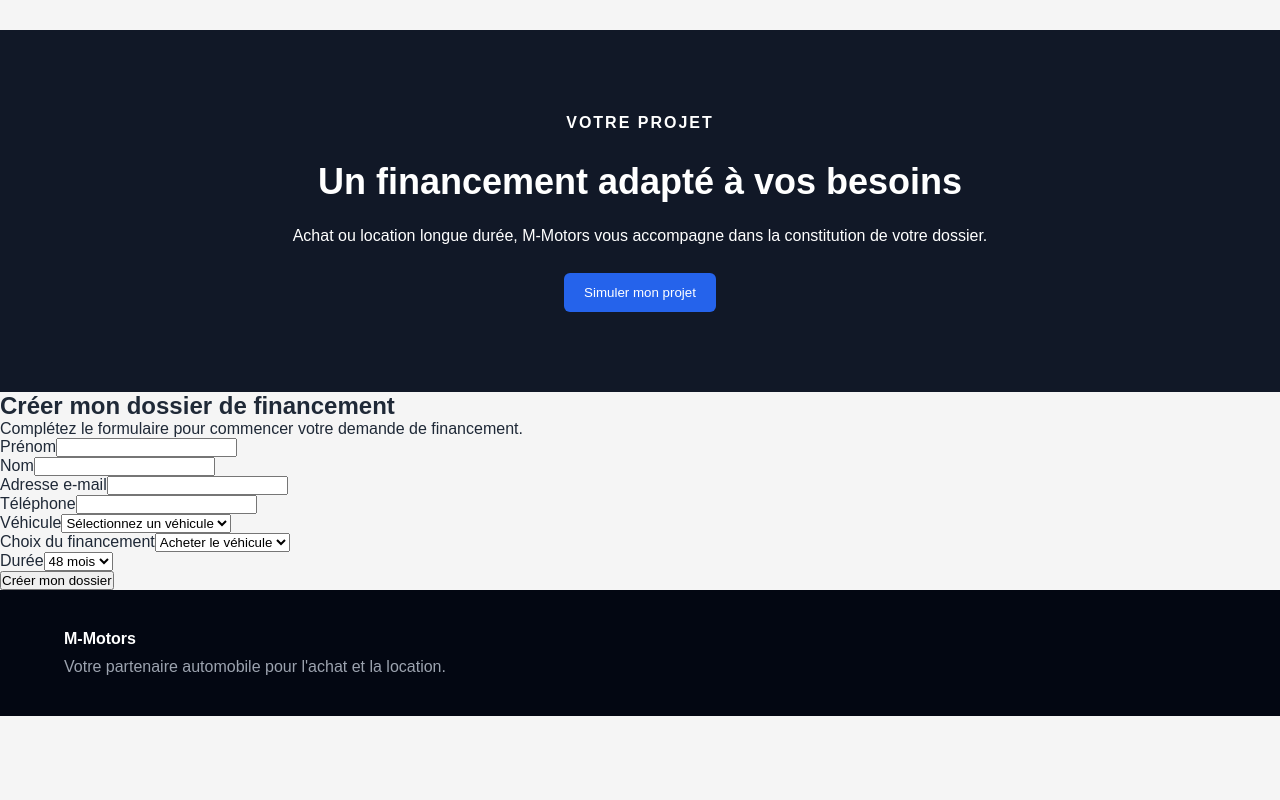
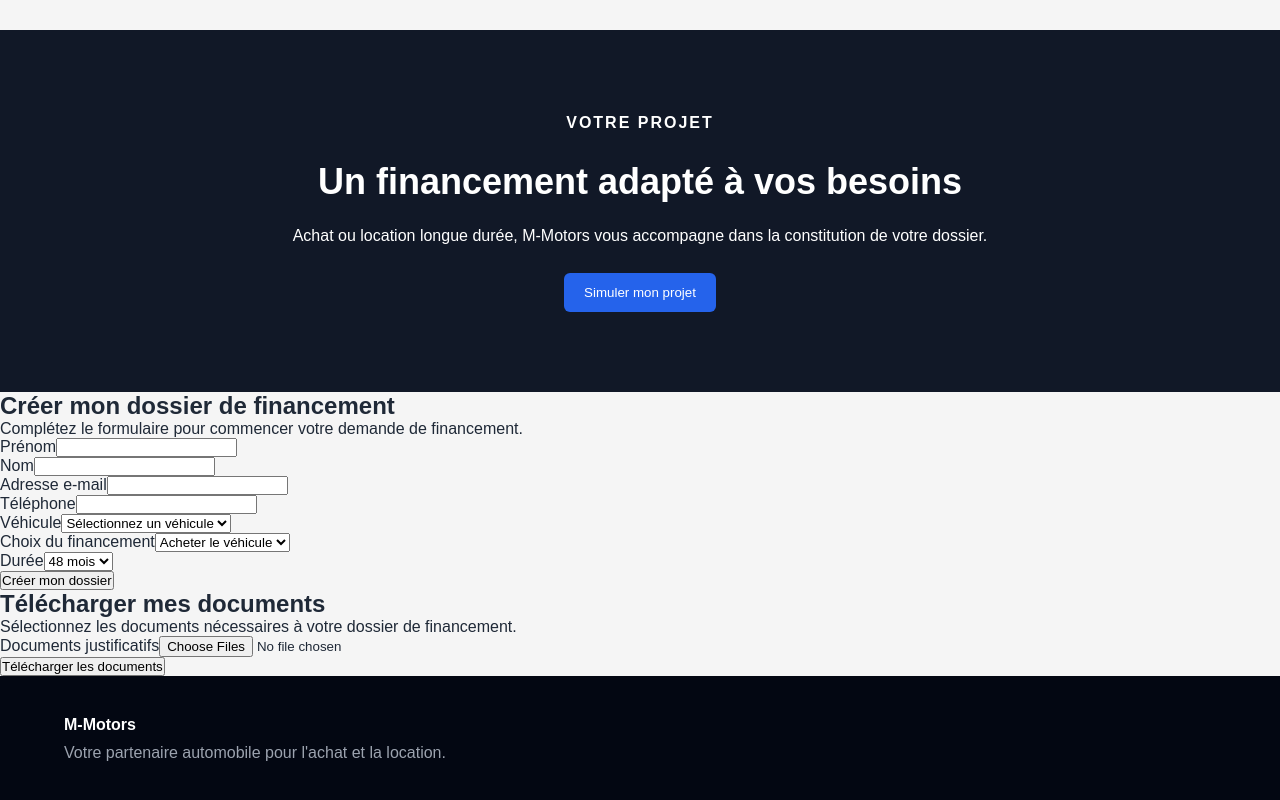
Before and after one commit to NicolascrenFr/M-Motors, a React (Vite) app in the folder frontend/: page / in a window 1280 px wide. Shown: the part 1340-2140 px from the top of the page. Before the commit the page ends 2056 px from the top, so only its background shows below. Built offline with nearby package versions, Linux system fonts and the light colour scheme.

Commit message:
feat(documents): ajouter le téléchargement de documents

```diff
--- a/frontend/src/App.jsx
+++ b/frontend/src/App.jsx
@@ -2,6 +2,7 @@ import { useState } from "react";
 import vehicles from "./data/vehicles";
 import VehicleCard from "./components/VehicleCard";
 import FinancingForm from "./components/FinancingForm";
+import DocumentUpload from "./components/DocumentUpload";
 import "./App.css";
 
 function App() {
@@ -131,6 +132,8 @@ function App() {
       </section>
 
       <FinancingForm />
+      <DocumentUpload />
+
       {/* MODAL VEHICULE */}
       {selectedVehicle && (
         <div
--- /dev/null
+++ b/frontend/src/components/DocumentUpload.jsx
@@ -0,0 +1,73 @@
+import { useState } from "react";
+
+function DocumentUpload() {
+  const [documents, setDocuments] = useState([]);
+
+  const handleChange = (event) => {
+    const files = Array.from(event.target.files);
+    setDocuments(files);
+  };
+
+  const handleSubmit = (event) => {
+    event.preventDefault();
+
+    if (documents.length === 0) {
+      alert("Veuillez sélectionner au moins un document.");
+      return;
+    }
+
+    console.log("Documents sélectionnés :", documents);
+
+    alert("Vos documents ont été sélectionnés.");
+  };
+
+  return (
+    <section className="documents-section" id="documents">
+      <div className="documents-container">
+        <h2>Télécharger mes documents</h2>
+
+        <p>
+          Sélectionnez les documents nécessaires à votre dossier de
+          financement.
+        </p>
+
+        <form onSubmit={handleSubmit} className="documents-form">
+          <div className="form-group">
+            <label htmlFor="documents">
+              Documents justificatifs
+            </label>
+
+            <input
+              type="file"
+              id="documents"
+              name="documents"
+              multiple
+              onChange={handleChange}
+              accept=".pdf,.jpg,.jpeg,.png"
+            />
+          </div>
+
+          {documents.length > 0 && (
+            <div className="documents-list">
+              <h3>Documents sélectionnés :</h3>
+
+              <ul>
+                {documents.map((document, index) => (
+                  <li key={`${document.name}-${index}`}>
+                    {document.name}
+                  </li>
+                ))}
+              </ul>
+            </div>
+          )}
+
+          <button type="submit" className="financing-button">
+            Télécharger les documents
+          </button>
+        </form>
+      </div>
+    </section>
+  );
+}
+
+export default DocumentUpload;
```
